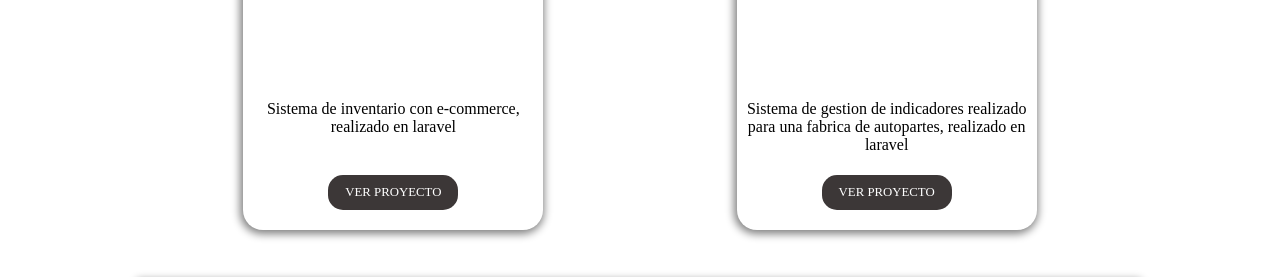
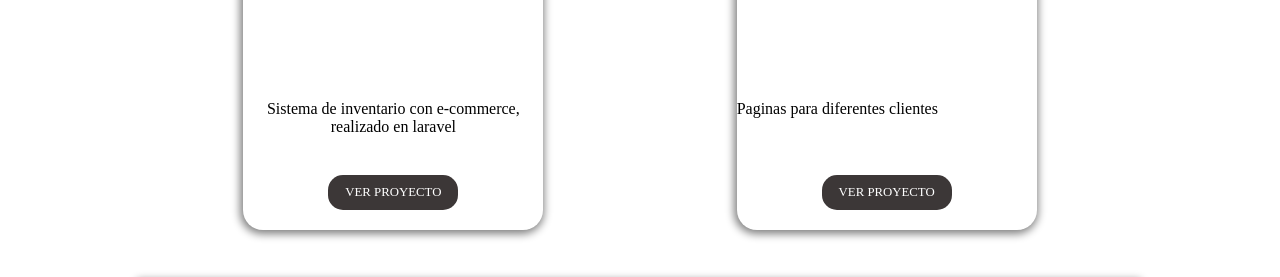
Before and after one commit to S4NC/portafolio1, a plain HTML site: page index.html in a window 1280 px wide. Shown: the part 520-797 px from the top of the page. Drawn offline with Linux system fonts and the light colour scheme; a web font is replaced by a local one.

Commit message:
Cambio de proyecto fanalca a paginas independientes

```diff
--- a/index.html
+++ b/index.html
@@ -55,7 +55,7 @@
                     <h2>gestor de indicadores</h2>
                 </div>
                 <div class="project-item-face2">
-                    <p>Sistema de gestion de indicadores realizado para una fabrica de autopartes, realizado en laravel</p>
+                    <p>Paginas para diferentes clientes</p>
                     <a href="#">Ver proyecto</a>
                 </div>
             </div>
```
